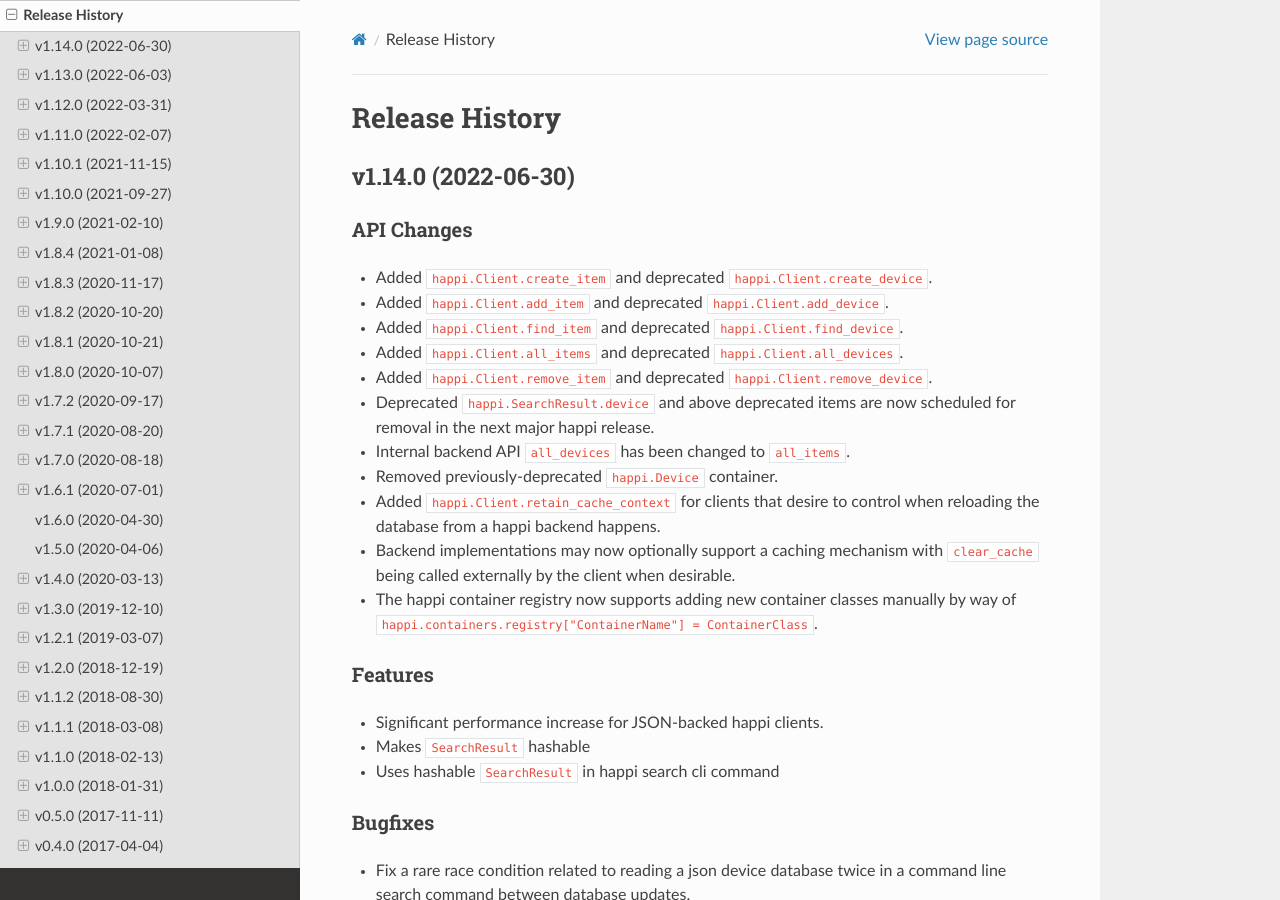
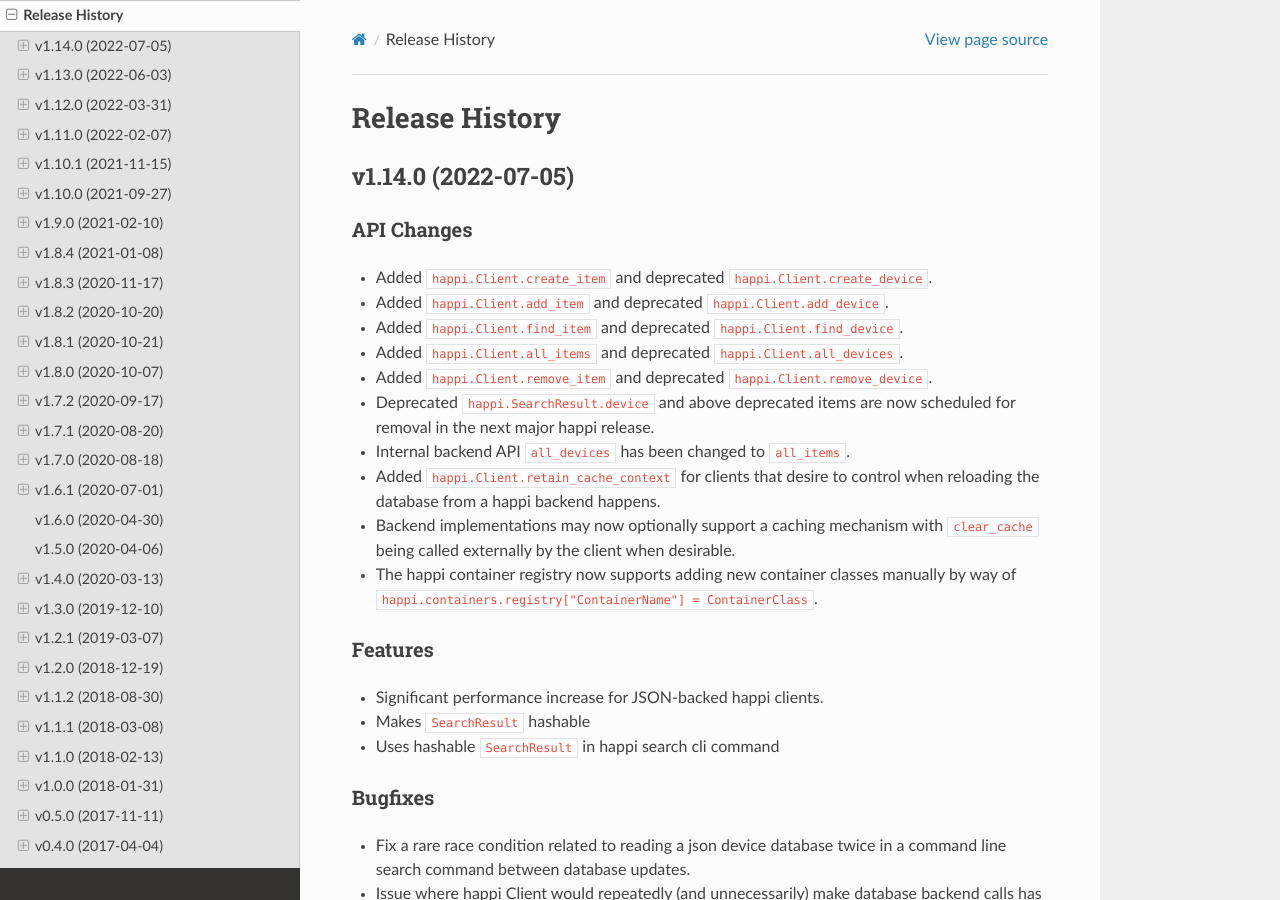
Before and after one commit to pcdshub/happi, a Sphinx documentation site: the page built from docs/source/releases.rst, in a window 1280 px wide and 900 px high. Built offline with Sphinx 7.4.7 and the Read the Docs theme 2.0.0, drawn with Linux system fonts in a browser that asks for light colours.

Commit message:
DOC: remove release notes for re-added container

```diff
--- a/docs/source/releases.rst
+++ b/docs/source/releases.rst
@@ -2,7 +2,7 @@ Release History
 ###############
 
 
-v1.14.0 (2022-06-30)
+v1.14.0 (2022-07-05)
 ====================
 
 API Changes
@@ -17,7 +17,6 @@ API Changes
 - Deprecated ``happi.SearchResult.device`` and above deprecated items are now
   scheduled for removal in the next major happi release.
 - Internal backend API ``all_devices`` has been changed to ``all_items``.
-- Removed previously-deprecated ``happi.Device`` container.
 - Added ``happi.Client.retain_cache_context`` for clients that desire to
   control when reloading the database from a happi backend happens.
 - Backend implementations may now optionally support a caching mechanism with
```
